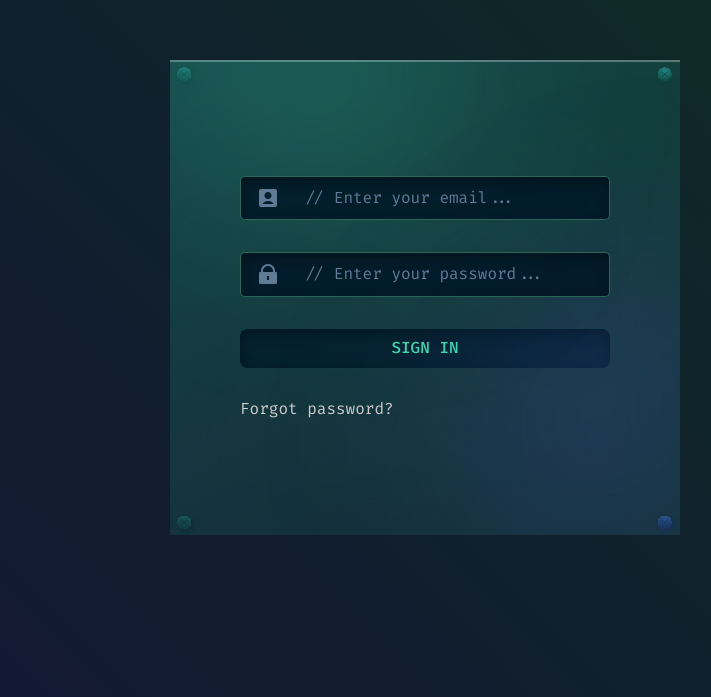
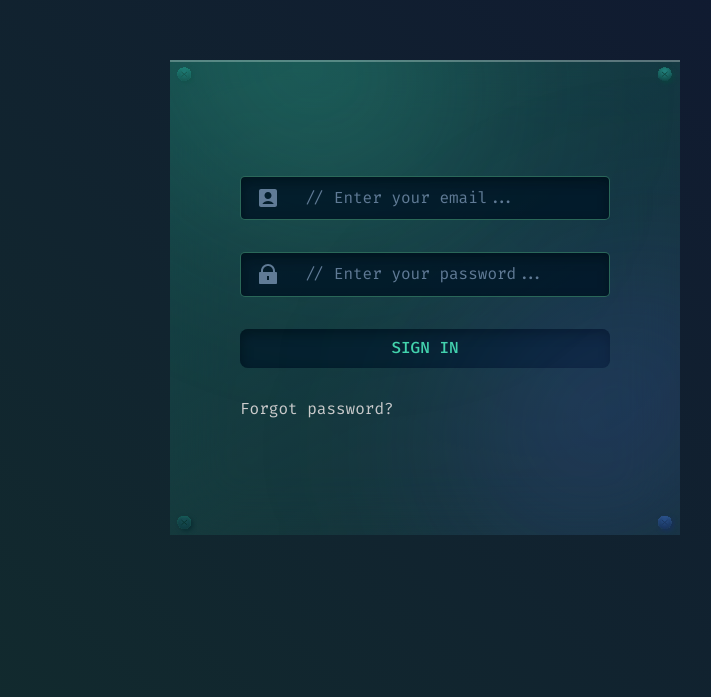
Before and after one commit to kostili-tec/ylab_auth-form, a React (Vite) app: page / in a window 1280 px wide. Shown: the part 103-800 px from the top of the page, without its empty margins (215-926 px from the left). Built offline with nearby package versions, Linux system fonts and the light colour scheme.

Commit message:
fix: animated bg

```diff
--- a/src/app/styles/main.scss
+++ b/src/app/styles/main.scss
@@ -15,11 +15,9 @@ body {
   display: flex;
   flex-direction: column;
   align-items: center;
+  background: rgb(1,22,39);
   background-size: 300% 300%;
-  // background: rgb(1,22,39);
-  // background-image:  linear-gradient(43deg, rgba(1,22,39,1) 0%, rgba(8,33,42,1) 21%, rgba(18,47,45,1) 48%, rgba(16,25,49,1) 81%, rgba(15,13,52,1) 100%);
-  background: rgb(19,22,52);
-  background: linear-gradient(45deg, rgba(19,22,52,1) 0%, rgba(13,46,36,1) 100%);
+  background-image:  linear-gradient(43deg, rgba(1,22,39,1) 0%, rgba(8,33,42,1) 21%, rgba(18,47,45,1) 48%, rgba(16,25,49,1) 81%, rgba(15,13,52,1) 100%);
 	animation: AnimateBG 20s ease infinite;
 }
 
```
